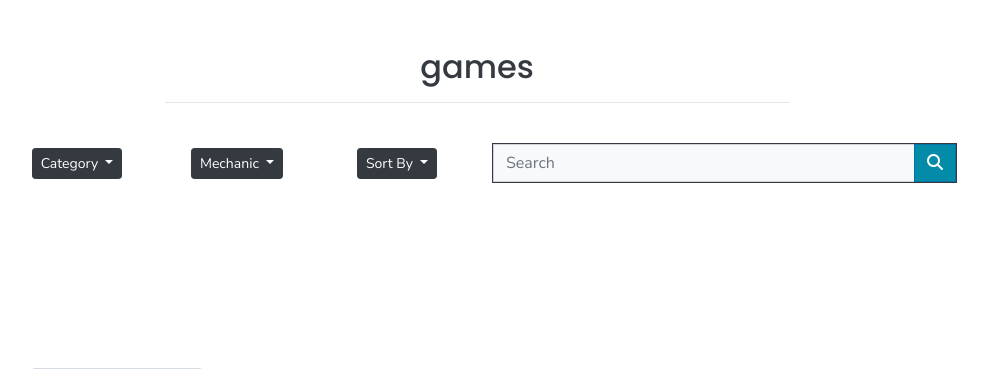
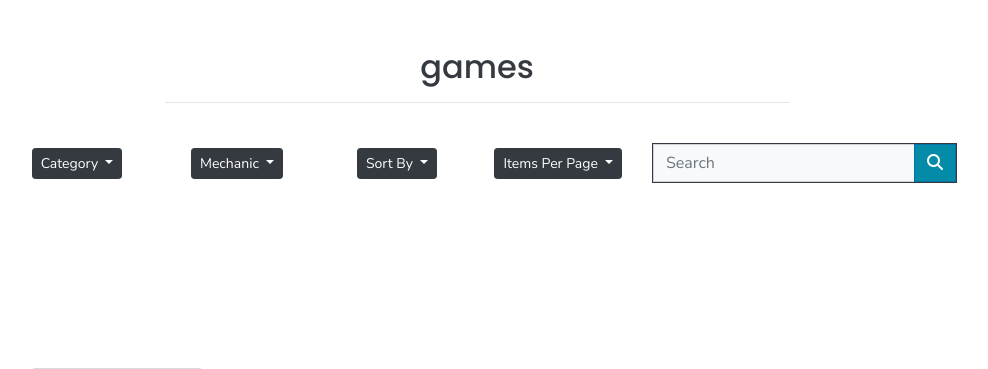
Before and after one commit to BonnieMcb/boardgame, a Django app: page /games/ in a window 1280 px wide. Shown: the part 72-441 px from the top of the page, without its empty margins (163-1151 px from the left). Run offline with Django 3.2, Linux system fonts and the light colour scheme; data comes from the database, SQL or seed files in the repository; tables that the repository leaves empty hold one stand-in row (values such as "Sample post"); grey boxes marked "Sample" are stand-in pictures; some libraries are stand-ins or nearby versions.

Commit message:
Add items per page selector to game page, and fix error with sorting

```diff
--- a/games/templates/games/games.html
+++ b/games/templates/games/games.html
@@ -78,7 +78,19 @@
                             </div>
                         </div>
                     </div>
-                    <div class="col-lg-6 pr-0">
+                    <div class="col-2 d-flex justify-content-end">
+                        <div class="dropdown d-flex align-items-center">
+                            <button class="btn btn-sm btn-dark dropdown-toggle" type="button" id="count-dropdown" data-toggle="dropdown" aria-haspopup="true" aria-expanded="false">
+                                Items Per Page
+                            </button>
+                            <div class="dropdown-menu dropdown-fixed-h" aria-labelledby="count-dropdown">
+                                <a href="?{{ get_params.no_count }}count=25" class="dropdown-item">25</a>
+                                <a href="?{{ get_params.no_count }}count=50" class="dropdown-item">50</a>
+                                <a href="?{{ get_params.no_count }}count=100" class="dropdown-item">100</a>
+                            </div>
+                        </div>
+                    </div>
+                    <div class="col-lg-4 pr-0">
                         <form method="GET" action="{% url 'games' %}">
                             <div class="input-group w-100 border border-dark">
                                 <input class="form-control rounded-0 bg-light" type="text" name="q" placeholder="Search">
--- a/games/views.py
+++ b/games/views.py
@@ -10,7 +10,8 @@ from .models import Category
 from decimal import *
 from bag.contexts import get_discount
 
-# Create your views here.
+
+DEFAULT_ITEMS_PER_PAGE = 25
 
 
 def handle_url_parameters(request):
@@ -24,7 +25,8 @@ def handle_url_parameters(request):
         'no_sort': base,
         'no_cat': base,
         'no_mech': base,
-        'no_q': base
+        'no_q': base,
+        'no_count': base
     }
 
     url_params = request.GET.urlencode()
@@ -35,6 +37,7 @@ def handle_url_parameters(request):
         has_cat = 'category' in request.GET
         has_mech = 'mechanic' in request.GET
         has_q = 'q' in request.GET
+        has_count = 'count' in request.GET
 
         if has_page:
             copy = request.GET.copy()
@@ -48,8 +51,10 @@ def handle_url_parameters(request):
                 copy.pop('direction')
             if has_page:
                 copy.pop('page')
+            if has_count:
+                copy.pop('count')
 
-            get_params['no_sort'] = copy.urlencode()
+            get_params['no_sort'] = copy.urlencode() + '&'
 
         if has_cat:
             copy = request.GET.copy()
@@ -71,6 +76,13 @@ def handle_url_parameters(request):
             if has_page:
                 copy.pop('page')
             get_params['no_q'] = copy.urlencode()
+
+        if has_count:
+            copy = request.GET.copy()
+            copy.pop('count')
+            if has_page:
+                copy.pop('page')
+            get_params['no_count'] = copy.urlencode() + '&'
 
     return get_params
 
@@ -127,7 +139,12 @@ def all_games(request):
         for game in games:
             game.discounted_price = round(discount * float(game.price), 2)
 
-    paginator = Paginator(games, 60)  # Show 60 games per page
+    items_per_page = DEFAULT_ITEMS_PER_PAGE
+    param_count = request.GET.get('count')
+    if param_count:
+        items_per_page = param_count
+
+    paginator = Paginator(games, items_per_page)
 
     page_number = request.GET.get('page')
     page_obj = paginator.get_page(page_number)
```
